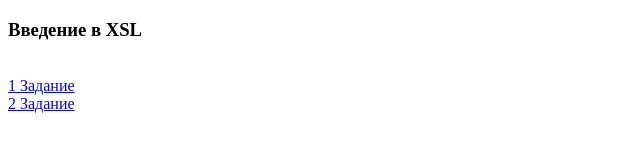
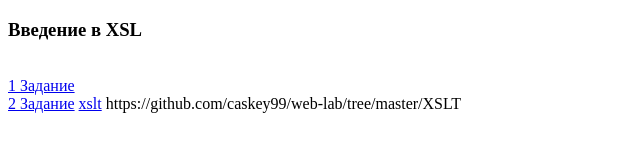
Before and after one commit to caskey99/web-lab, a plain HTML site: page index.html in a window 1280 px wide. Shown: the whole page, without its empty margins (0-640 px from the left). Drawn offline with Linux system fonts and the light colour scheme.

Commit message:
Update index.html

```diff
--- a/index.html
+++ b/index.html
@@ -12,5 +12,7 @@
         <a href="https://github.com/caskey99/web-lab/blob/master/xsl_lab/task1/math.xml">1 Задание</a>
         <br>
         <a href="https://github.com/caskey99/web-lab/tree/master/xsl_lab/task2/save.xml">2 Задание</a>
+        <a href="https://github.com/caskey99/web-lab/blob/master/XSLT/Screenshot_1.png">xslt</a>
+    https://github.com/caskey99/web-lab/tree/master/XSLT
   </body>
 </html>
```
